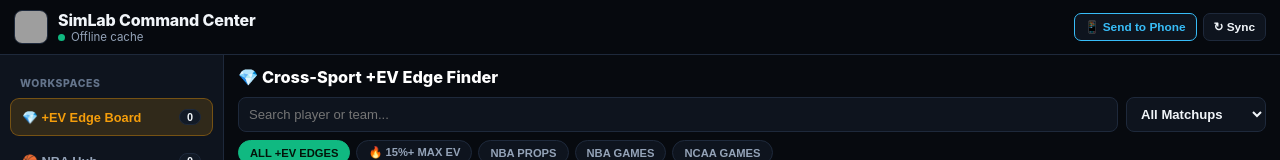
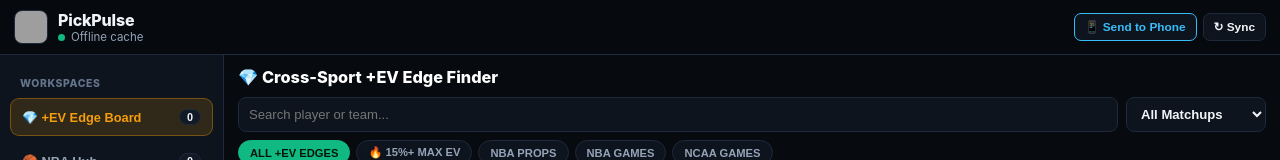
Before and after one commit to RockoDevXda/sports-command-center, a plain HTML site: page index.html in a window 1280 px wide. Shown: the top 160 px of the page. Drawn offline with Linux system fonts and the light colour scheme; no server answers; grey boxes are pictures that could not be loaded.

Commit message:
Update index.html

```diff
--- a/index.html
+++ b/index.html
@@ -3,7 +3,7 @@
 <head>
   <meta charset="UTF-8" />
   <meta name="viewport" content="width=device-width, initial-scale=1.0, maximum-scale=1.0, user-scalable=no" />
-  <title>SimLab Command Center</title>
+  <title>PickPulse</title>
   <link rel="manifest" href="./manifest.json" />
   <meta name="theme-color" content="#070a0f" />
   <link rel="apple-touch-icon" href="./icon-512.jpeg" />
@@ -569,7 +569,7 @@
     <div class="brand-wrap">
       <img src="./icon-512.jpeg" alt="SimLab" class="brand-icon" />
       <div>
-        <div class="brand-title">SimLab Command Center</div>
+        <div class="brand-title">PickPulse</div>
         <div class="sync-row">
           <span class="sync-dot"></span>
           <span id="syncText">Syncing live slates...</span>
```
